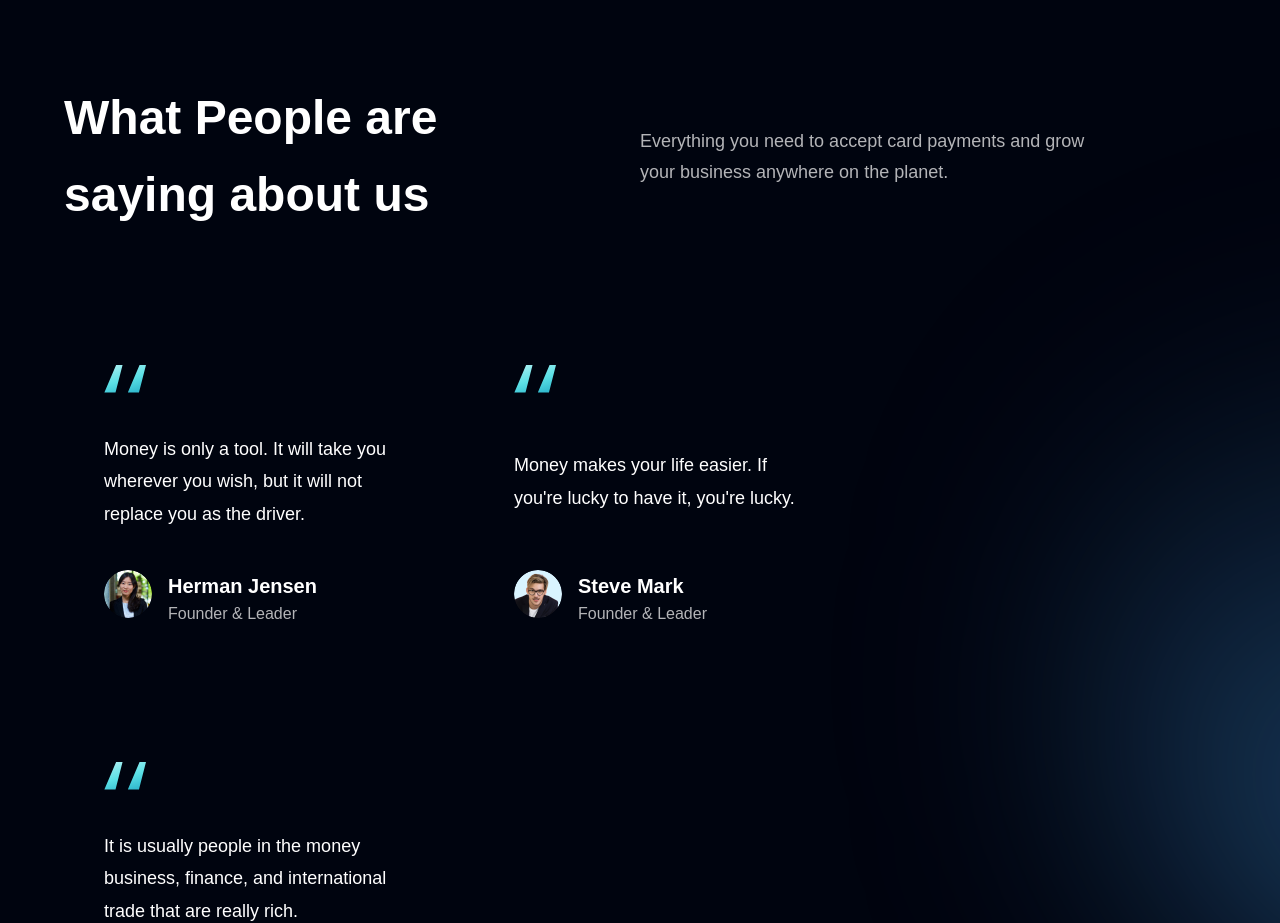
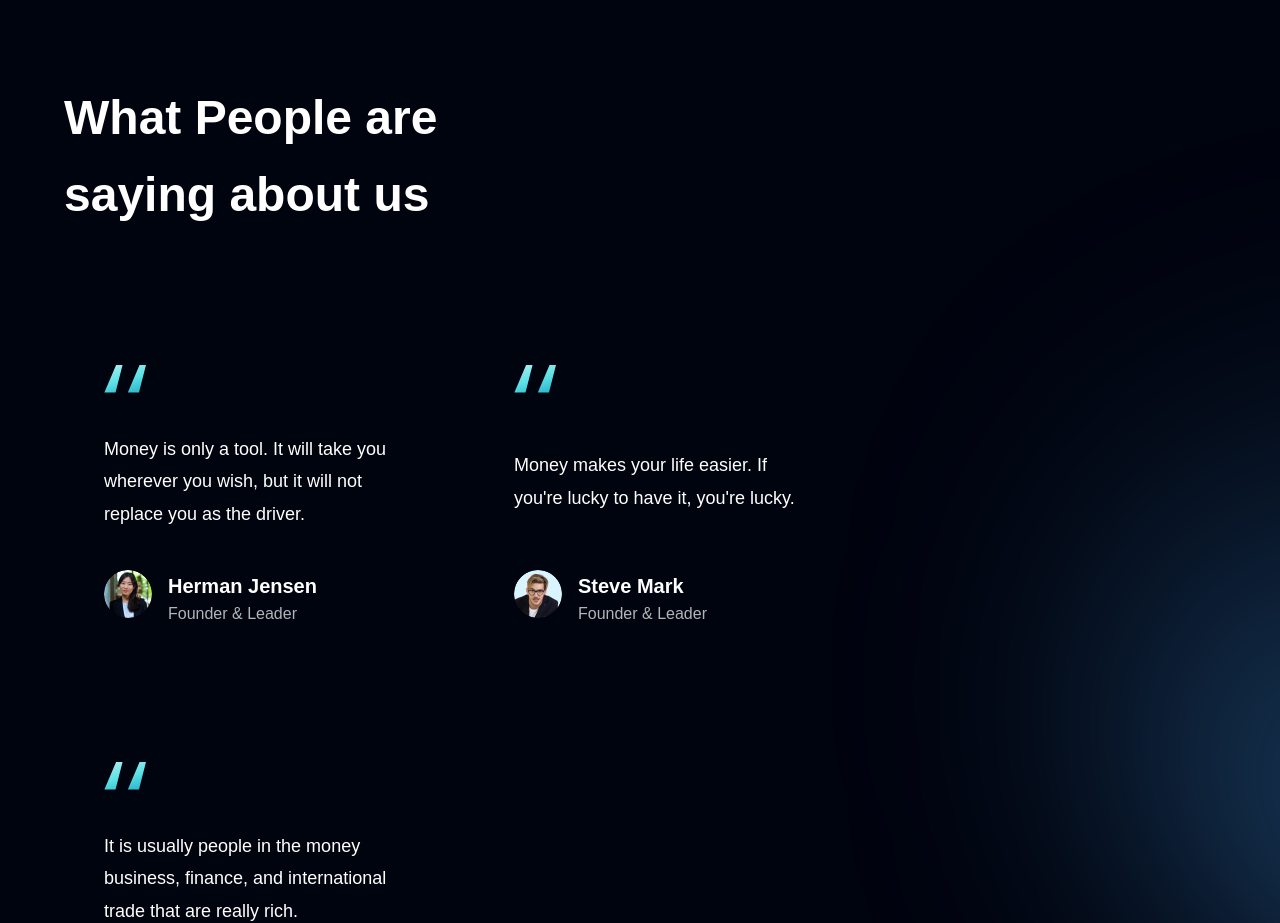
Before and after one commit to anujsb/21bubblesv2.0, a React (Vite) app: page / in a window 1280 px wide. Shown: the part 3100-4023 px from the top of the page. Built offline with nearby package versions, Linux system fonts and the light colour scheme; a web font is replaced by a local one.

Commit message:
npm run build

```diff
--- a/src/components/Testimonials.jsx
+++ b/src/components/Testimonials.jsx
@@ -12,8 +12,8 @@ const Testimonials = () => (
       </h2>
       <div className="w-full md:mt-0 mt-6">
         <p className={`${styles.paragraph} text-left max-w-[450px]`}>
-          Everything you need to accept card payments and grow your business
-          anywhere on the planet.
+          {/* Everything you need to accept card payments and grow your business
+          anywhere on the planet. */}
         </p>
       </div>
     </div>
```
